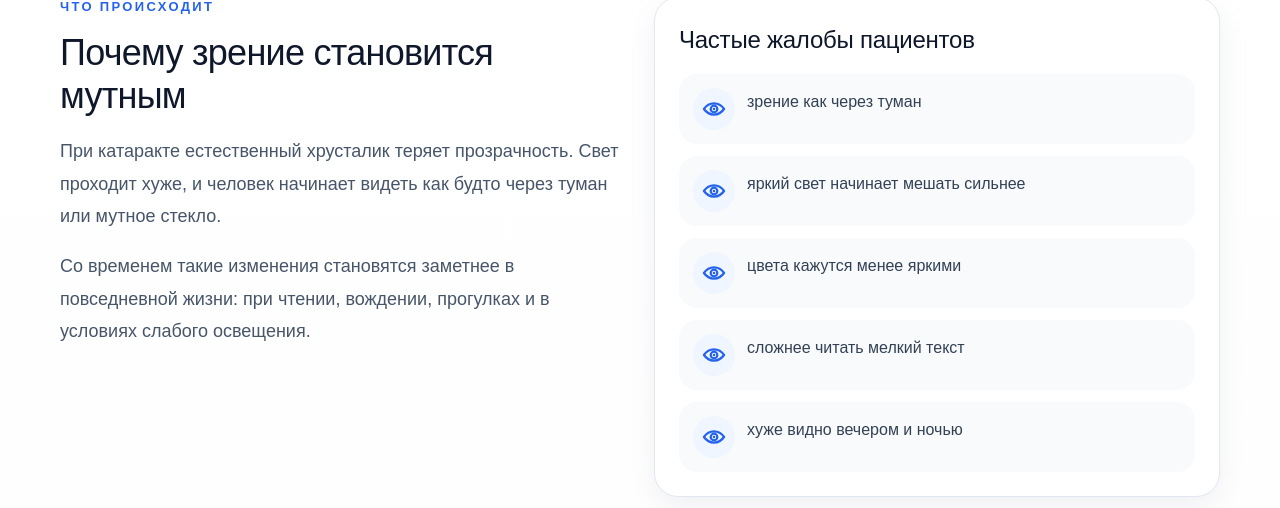
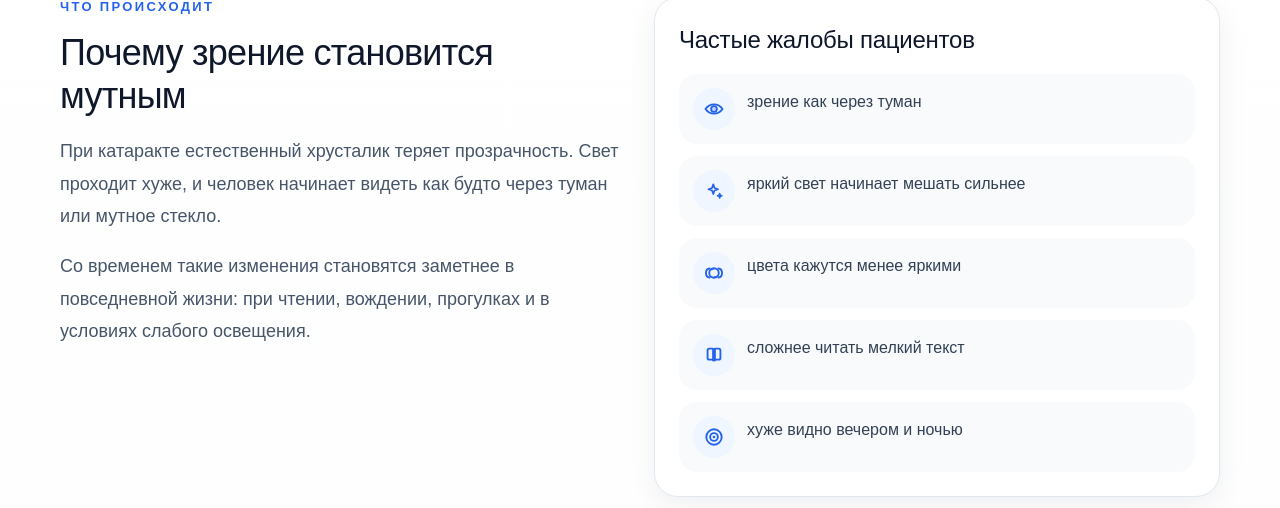
Before and after one commit to Amidro/moiglaza, a Next.js app: page /ru/katarakta in a window 1280 px wide. Shown: the part 680-1188 px from the top of the page. Built offline with nearby package versions, Linux system fonts and the light colour scheme.

Commit message:
Update page.tsx

```diff
--- a/app/ru/katarakta/page.tsx
+++ b/app/ru/katarakta/page.tsx
@@ -1,13 +1,35 @@
 import Header from "../../../components/Header";
 import Footer from "../../../components/Footer";
-import { EyeIcon, LensIcon, SparklesIcon } from "../../../components/icons";
+import {
+  CataractIcon,
+  EyeIcon,
+  LensIcon,
+  ReadingIcon,
+  SparklesIcon,
+  TargetIcon
+} from "../../../components/icons";
 
 const symptoms = [
-  "зрение как через туман",
-  "яркий свет начинает мешать сильнее",
-  "цвета кажутся менее яркими",
-  "сложнее читать мелкий текст",
-  "хуже видно вечером и ночью"
+  {
+    text: "зрение как через туман",
+    icon: <CataractIcon size={22} />
+  },
+  {
+    text: "яркий свет начинает мешать сильнее",
+    icon: <SparklesIcon size={22} />
+  },
+  {
+    text: "цвета кажутся менее яркими",
+    icon: <LensIcon size={22} />
+  },
+  {
+    text: "сложнее читать мелкий текст",
+    icon: <ReadingIcon size={22} />
+  },
+  {
+    text: "хуже видно вечером и ночью",
+    icon: <TargetIcon size={22} />
+  }
 ];
 
 const steps = [
@@ -210,7 +232,7 @@ export default function KataraktaPage() {
               <div style={{ display: "grid", gap: 12 }}>
                 {symptoms.map((item) => (
                   <div
-                    key={item}
+                    key={item.text}
                     style={{
                       display: "flex",
                       gap: 12,
@@ -232,7 +254,7 @@ export default function KataraktaPage() {
                         flexShrink: 0
                       }}
                     >
-                      <EyeIcon />
+                      {item.icon}
                     </div>
 
                     <div
@@ -242,7 +264,7 @@ export default function KataraktaPage() {
                         fontSize: 16
                       }}
                     >
-                      {item}
+                      {item.text}
                     </div>
                   </div>
                 ))}
```
